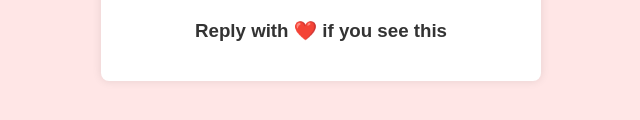
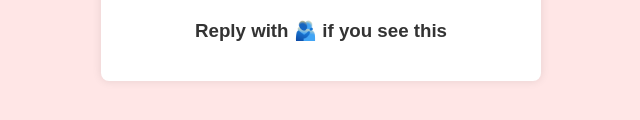
Before and after one commit to Expenciva/Apology, a plain HTML site: page index.html in a window 1280 px wide. Shown: the part 650-770 px from the top of the page, 319-959 px from the left. Drawn offline with Linux system fonts and the light colour scheme.

Commit message:
Update index.html

```diff
--- a/index.html
+++ b/index.html
@@ -45,7 +45,7 @@
         <h3>Aage Tmhari Marzi</h3>
 
         <img src="https://photosfile.com/wp-content/uploads/2022/04/Sorry-Image11.jpeg" alt="Sad Person Image">
-        <h3>Reply with ❤️ if you see this<h3>
+        <h3>Reply with 🫂 if you see this<h3>
     </div>
 </body>
 </html>
```
